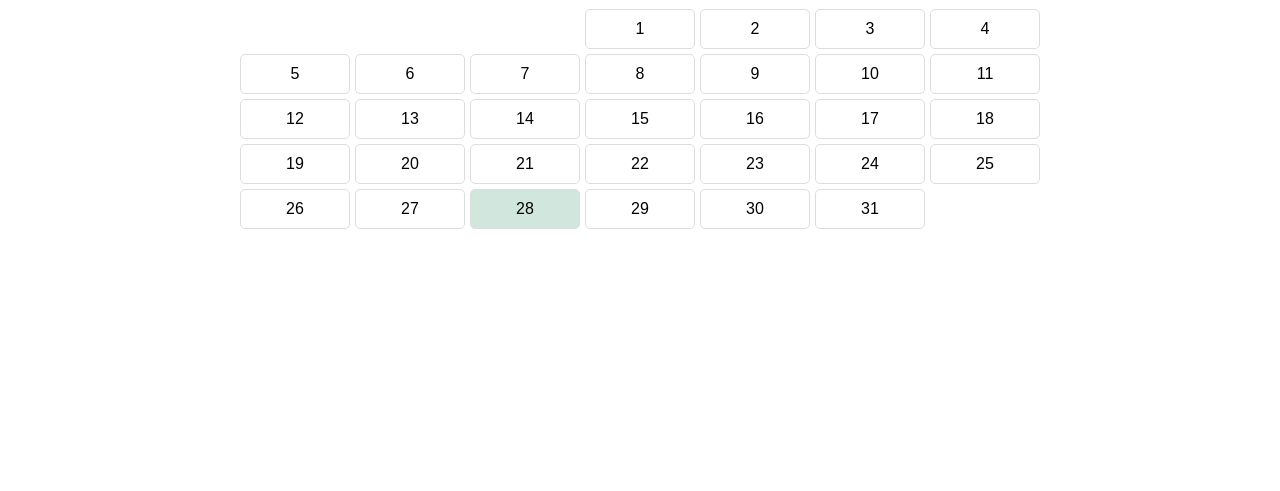
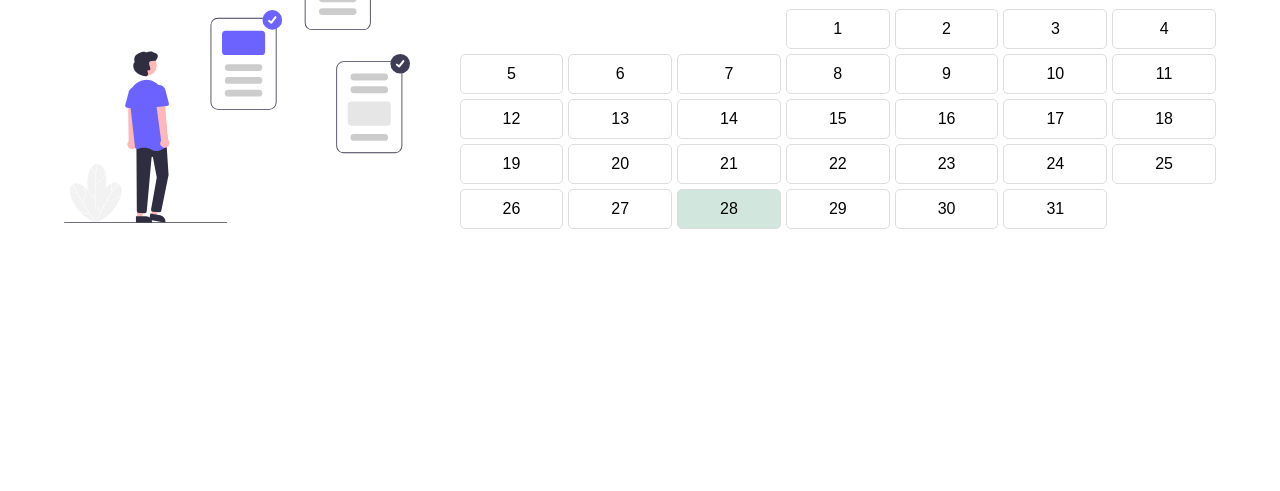
Before and after one commit to SamStephen007/rathinam-ai-ds, a plain HTML site: page events.html in a window 1280 px wide. Shown: the part 309-800 px from the top of the page. Drawn offline with Linux system fonts and the light colour scheme.

Commit message:
Styling for event handling 1

```diff
--- a/events.html
+++ b/events.html
@@ -6,7 +6,9 @@
   <title>Event Management Calendar</title>
   <link rel="stylesheet" href="styles/event.css">
 </head>
-<body style="background-image: url(Assets/splitting-time-in-quarters.webp');">
+<body>
+  <div class="hold">
+    <img src="Assets/undraw_done-checking_ra6c.svg" alt="">
   <div class="container">
     <div class="header">
       <button id="prev">❮</button>
@@ -15,6 +17,7 @@
     </div>
     <div class="calendar" id="calendar"></div>
   </div>
+</div>
 
   <div class="event-modal" id="event-modal">
     <div class="modal-content">
@@ -25,6 +28,7 @@
     </div>
   </div>
 
+
   <script src="event.js"></script>
 </body>
 </html>
--- a/styles/event.css
+++ b/styles/event.css
@@ -112,3 +112,16 @@ body {
   button:hover {
     background-color: #0056b3;
   }
+
+.hold{
+  width: 90%;
+  height: 90vh;
+  display: flex;
+  flex-direction: row;
+  gap: 50px;
+  justify-content: center;
+  align-items: center;
+}
+.hold > img{
+  width: 30%;
+}
```
Also changed, not shown: Assets/undraw_done-checking_ra6c.svg (added).
